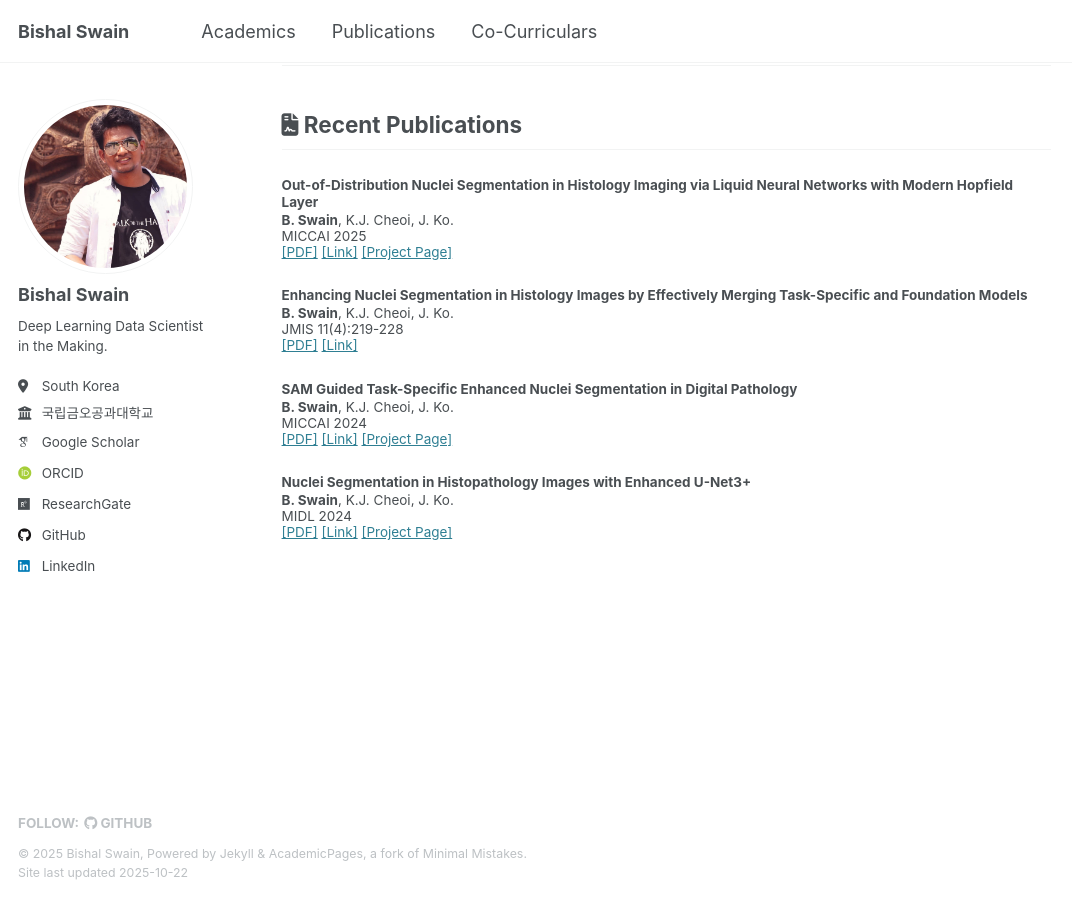
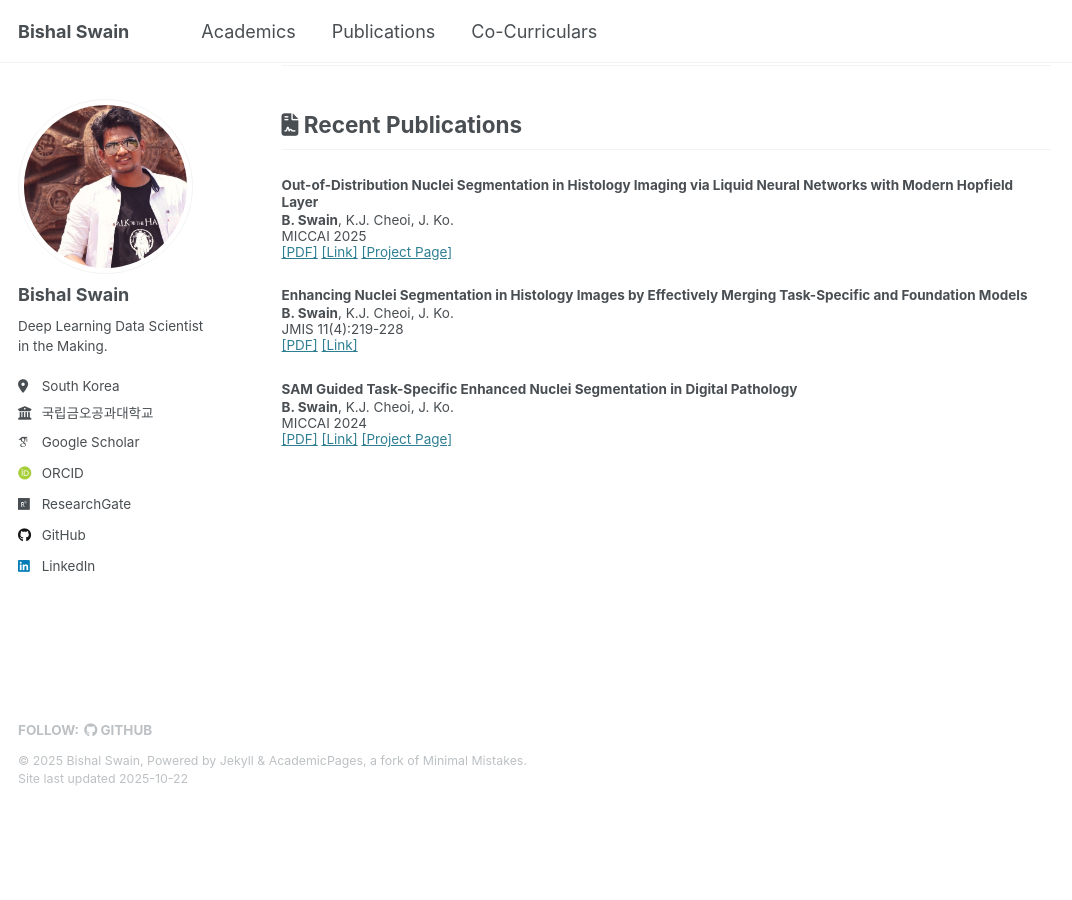
Before and after one commit to bluesaiyancodes/bluesaiyancodes.github.io, a Jekyll site: the page built from _pages/about.md, in a window 1280 px wide and 900 px high, scrolled down 1134 px. Shown: the whole window, without its empty margins (0-1072 px from the left). Built offline with Jekyll 4.4.1, drawn with Linux system fonts in a browser that asks for light colours; some web fonts are replaced; after the commit the page ends 1941 px from its top, so only the background shows below that.

Commit message:
misc --update1022-2

```diff
--- a/_pages/about.md
+++ b/_pages/about.md
@@ -95,14 +95,3 @@ My research focuses on computer vision, particularly on out-of-distribution gene
     </h5>
   </div>
 </div>
-
-<div class="media">
-  <div class="media-body">
-    <h5 class="mt-0">Nuclei Segmentation in Histopathology Images with Enhanced U-Net3+</h5>
-    <h5 style="font-weight: normal; margin-top: -5px;">
-    <strong>B. Swain</strong>, K.J. Cheoi, J. Ko. <br>
-    MIDL 2024 <br>
-    <a href="https://raw.githubusercontent.com/mlresearch/v250/main/assets/swain24a/swain24a.pdf">[PDF]</a> <a href="https://proceedings.mlr.press/v250/swain24a.html">[Link]</a>  <a href="https://cvpr-kit.github.io/NucleiSeg-in-Histopathology-Images/">[Project Page]</a>
-    </h5>
-  </div>
-</div>
```
